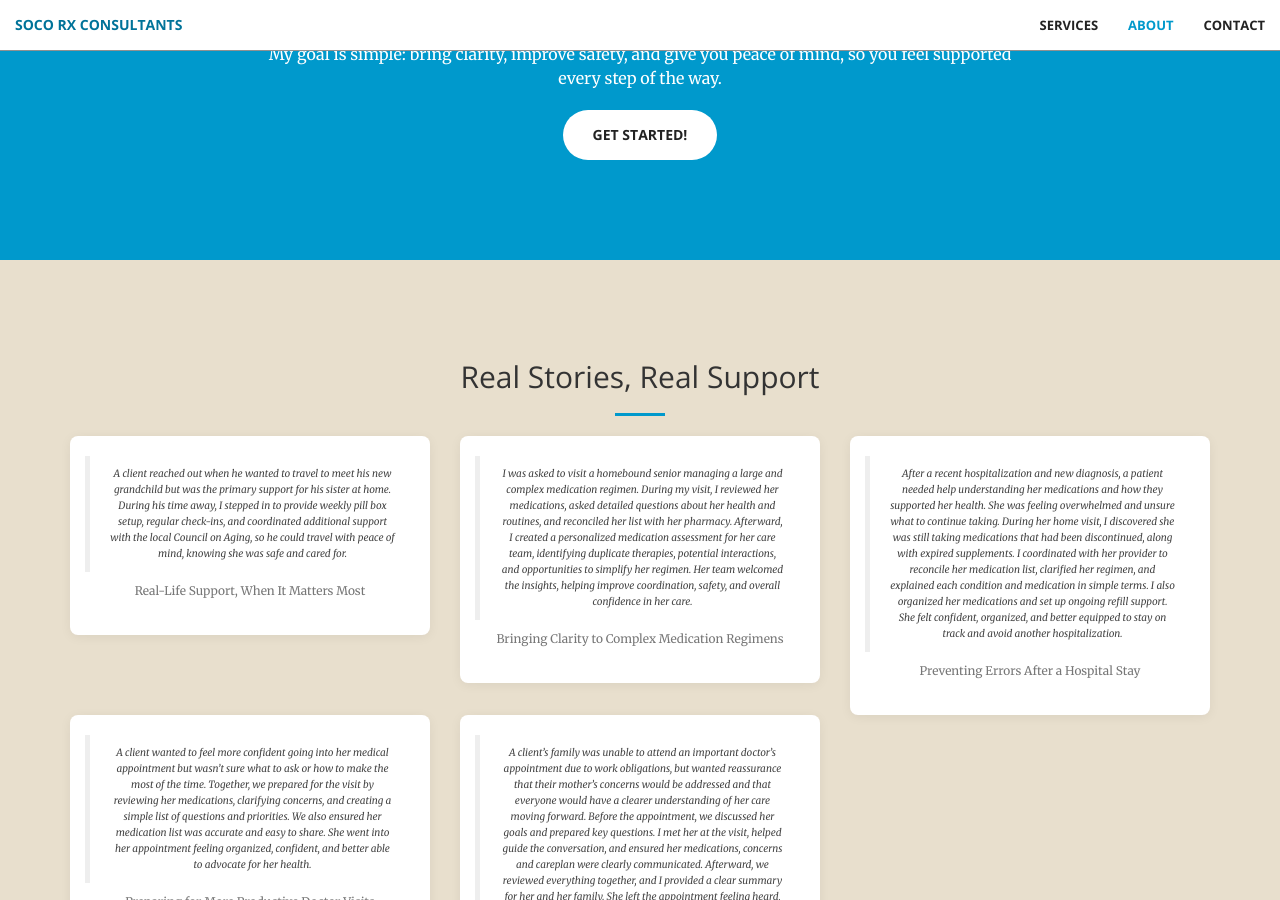
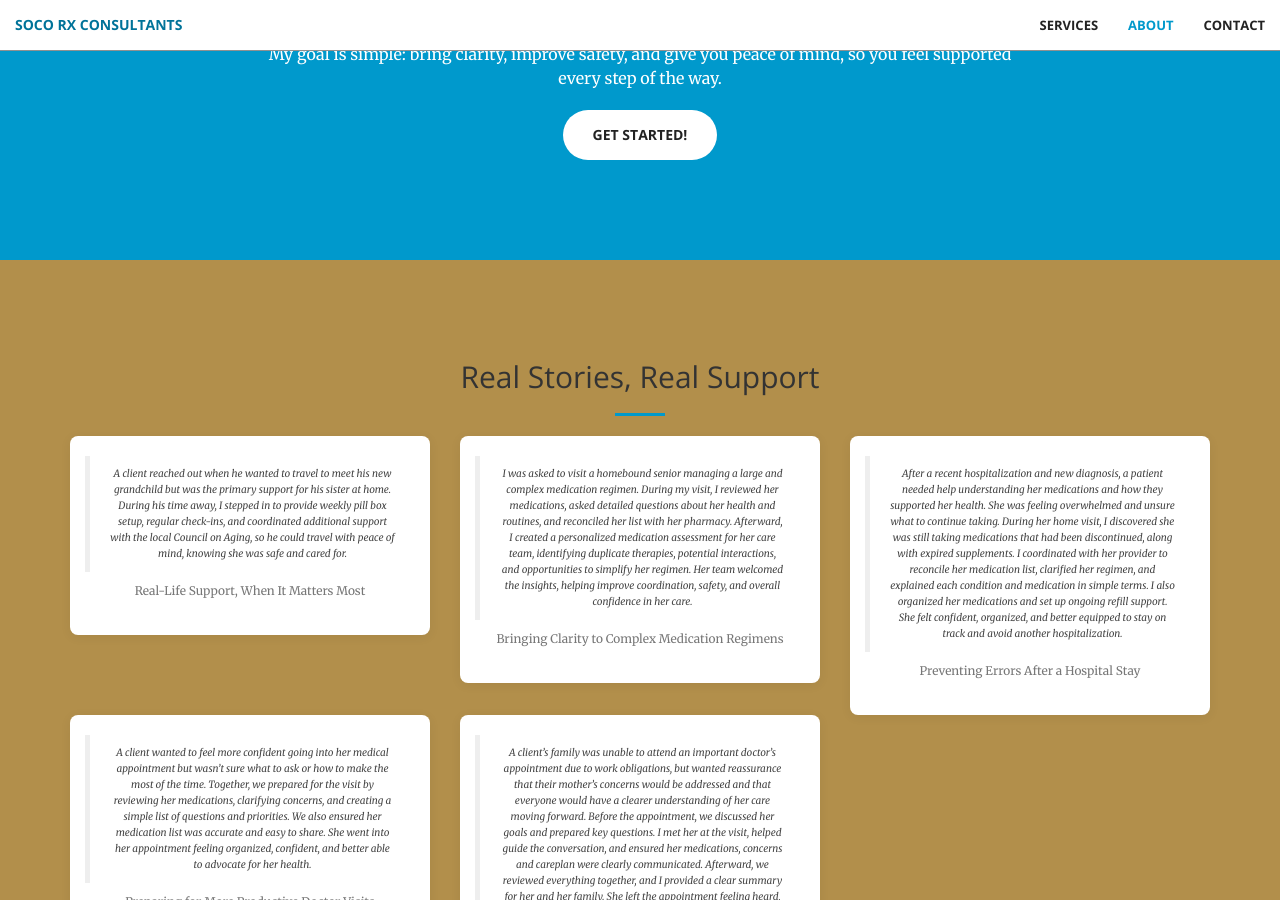
Before and after one commit to edlavalette/edlavalette.github.io, a Jekyll site: the page built from index.html, in a window 1280 px wide and 900 px high, scrolled down 1880 px. Built offline with Jekyll 4.4.1, drawn with Linux system fonts in a browser that asks for light colours.

Commit message:
Update _base.scss

```diff
--- a/_sass/_base.scss
+++ b/_sass/_base.scss
@@ -371,7 +371,7 @@ body {
 
 #testimonials {
   padding: 100px 0;
-  background-color: #e8dfcd;  /* change to whatever you want */
+  background-color: #b28f4b;  /* change to whatever you want */
 
   .testimonial {
     background: #fff;
```
